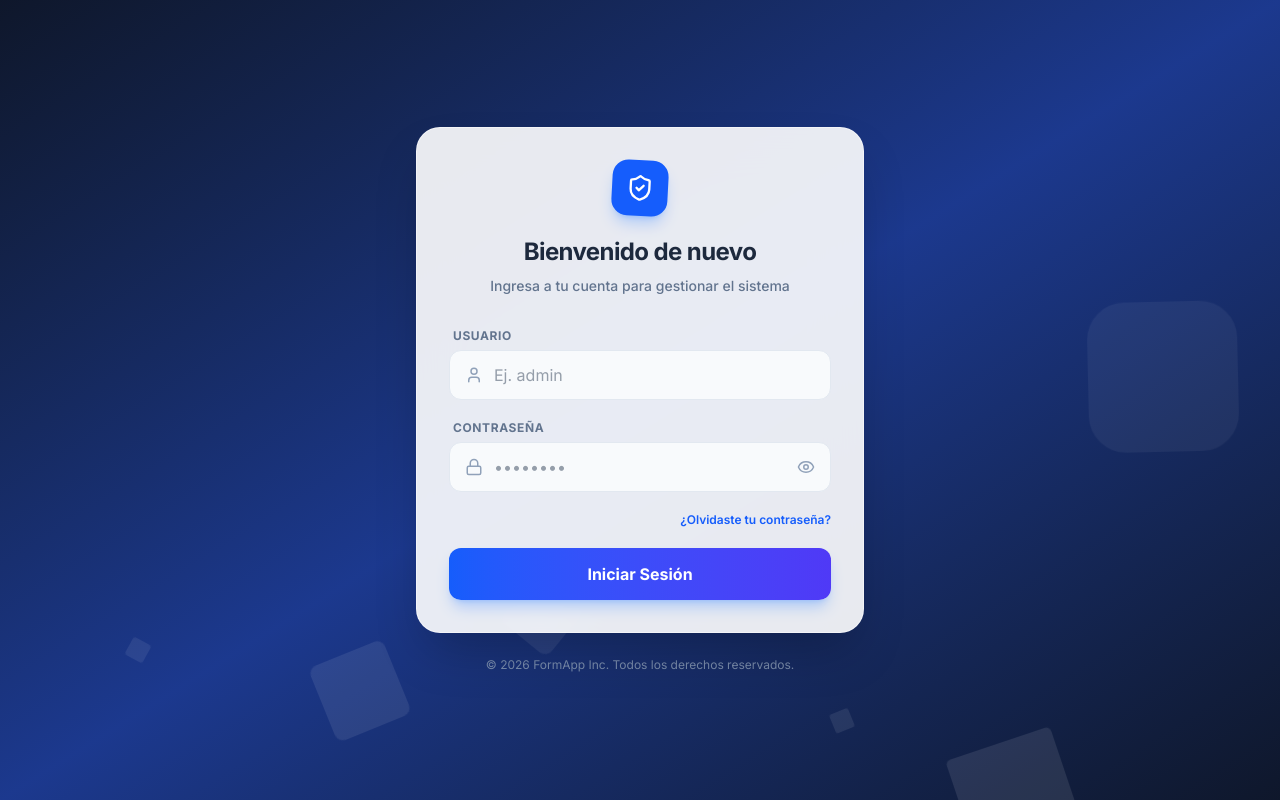
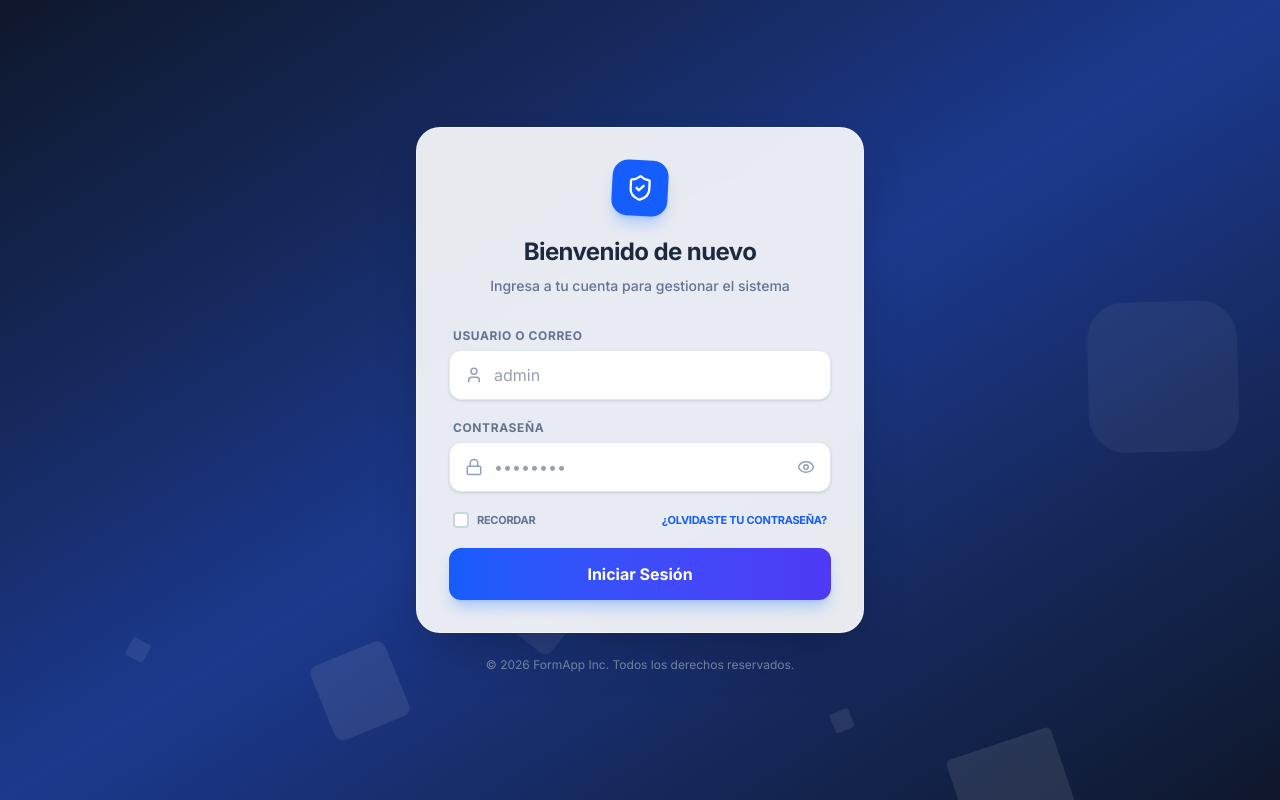
Before and after one commit to jamirascencioflores/digitalizacion_capacitaciones, a Next.js app in the folder frontend/: page /login in a window 1280 px wide. Built offline with nearby package versions, Linux system fonts and the light colour scheme; no server answers.

Commit message:
cambios splash

```diff
--- a/frontend/app/(auth)/login/page.tsx
+++ b/frontend/app/(auth)/login/page.tsx
@@ -1,6 +1,7 @@
 'use client';
 
-import { useState } from 'react';
+import { useState, useEffect } from 'react';
+
 import { useForm } from 'react-hook-form';
 import { useRouter } from 'next/navigation';
 import Link from 'next/link'; // 🟢 1. Importamos Link
@@ -22,19 +23,36 @@ export default function LoginPage() {
   const { login } = useAuth();
   const router = useRouter();
 
-  const { register, handleSubmit, formState: { errors } } = useForm<LoginFormInputs>();
+  const { register, handleSubmit, setValue, formState: { errors } } = useForm<LoginFormInputs>();
   const [errorGlobal, setErrorGlobal] = useState<string | null>(null);
   const [loading, setLoading] = useState(false);
+  const [rememberMe, setRememberMe] = useState(false);
 
   const [showPassword, setShowPassword] = useState(false);
   const [showModal, setShowModal] = useState(false);
   const [recoveryUser, setRecoveryUser] = useState('');
   const [recoveryStatus, setRecoveryStatus] = useState<'idle' | 'loading' | 'success' | 'error'>('idle');
 
+  // Cargar usuario recordado al montar el componente
+  useEffect(() => {
+    const savedUser = localStorage.getItem('rememberUser');
+    if (savedUser) {
+      setValue('usuario', savedUser);
+      setRememberMe(true);
+    }
+  }, [setValue]);
+
   const onSubmit = async (data: LoginFormInputs) => {
     setLoading(true);
     setErrorGlobal(null);
     try {
+      // Guardar o eliminar el usuario recordado
+      if (rememberMe) {
+        localStorage.setItem('rememberUser', data.usuario);
+      } else {
+        localStorage.removeItem('rememberUser');
+      }
+
       await login(data.usuario, data.contrasena);
       router.push('/dashboard');
     } catch (err: unknown) {
@@ -98,27 +116,27 @@ export default function LoginPage() {
           </div>
 
           <form onSubmit={handleSubmit(onSubmit)} className="space-y-5">
-            {/* INPUT USUARIO - Diseño Clean */}
+            {/* INPUT USUARIO O CORREO */}
             <div className="space-y-1.5">
-              <label className="block text-xs font-bold text-slate-500 uppercase tracking-wider ml-1">Usuario</label>
+              <label className="block text-xs font-bold text-slate-500 uppercase tracking-wider ml-1">USUARIO O CORREO</label>
               <div className="relative group">
                 <div className="absolute inset-y-0 left-0 pl-4 flex items-center pointer-events-none text-slate-400 group-focus-within:text-blue-500 transition-colors">
                   <User size={18} />
                 </div>
                 <input
                   type="text"
-                  placeholder="Ej. admin"
+                  placeholder="admin"
                   {...register('usuario', { required: 'El usuario es obligatorio' })}
-                  className="w-full rounded-xl border border-slate-200 bg-slate-50 pl-11 pr-4 py-3 text-slate-700 outline-none transition-all focus:border-blue-500 focus:ring-4 focus:ring-blue-500/10 focus:bg-white"
+                  className="w-full rounded-xl border border-slate-200 bg-white pl-11 pr-4 py-3 text-slate-700 outline-none transition-all focus:border-blue-500 focus:ring-4 focus:ring-blue-500/10 shadow-sm transition-colors autofill:shadow-[inset_0_0_0_1000px_white] autofill:text-slate-700"
                 />
               </div>
               {errors.usuario && <span className="text-xs font-medium text-red-500 ml-1">{errors.usuario.message}</span>}
             </div>
 
-            {/* INPUT CONTRASEÑA - Diseño Clean */}
+            {/* INPUT CONTRASEÑA */}
             <div className="space-y-1.5">
               <div className="flex justify-between items-center">
-                <label className="block text-xs font-bold text-slate-500 uppercase tracking-wider ml-1">Contraseña</label>
+                <label className="block text-xs font-bold text-slate-500 uppercase tracking-wider ml-1">CONTRASEÑA</label>
               </div>
 
               <div className="relative group">
@@ -129,7 +147,7 @@ export default function LoginPage() {
                   type={showPassword ? "text" : "password"}
                   placeholder="••••••••"
                   {...register('contrasena', { required: 'La contraseña es obligatoria' })}
-                  className="w-full rounded-xl border border-slate-200 bg-slate-50 pl-11 pr-12 py-3 text-slate-700 outline-none transition-all focus:border-blue-500 focus:ring-4 focus:ring-blue-500/10 focus:bg-white"
+                  className="w-full rounded-xl border border-slate-200 bg-white pl-11 pr-12 py-3 text-slate-700 outline-none transition-all focus:border-blue-500 focus:ring-4 focus:ring-blue-500/10 shadow-sm transition-colors autofill:shadow-[inset_0_0_0_1000px_white] autofill:text-slate-700"
                 />
                 <button
                   type="button"
@@ -142,16 +160,31 @@ export default function LoginPage() {
               {errors.contrasena && <span className="text-xs font-medium text-red-500 ml-1">{errors.contrasena.message}</span>}
             </div>
 
-            <div className="flex justify-end">
+            <div className="flex justify-between items-center px-1">
+              <label className="flex items-center gap-2 cursor-pointer group select-none">
+                <div className="relative flex items-center justify-center">
+                  <input
+                    type="checkbox"
+                    checked={rememberMe}
+                    onChange={(e) => setRememberMe(e.target.checked)}
+                    className="peer appearance-none w-4 h-4 rounded border-2 border-slate-300 bg-white checked:bg-blue-600 checked:border-blue-600 transition-all cursor-pointer"
+                  />
+                  <CheckCircle2 size={10} className="absolute text-white hidden peer-checked:block pointer-events-none" />
+                </div>
+                <span className="text-[11px] font-bold text-slate-500 group-hover:text-blue-600 transition-colors uppercase tracking-tight">Recordar</span>
+              </label>
+
               <button
                 type="button"
                 onClick={() => { setShowModal(true); setRecoveryStatus('idle'); setRecoveryUser(''); }}
-                className="text-xs font-semibold text-blue-600 hover:text-blue-700 transition-all hover:translate-x-1 active:scale-95"
+                className="text-[11px] font-bold text-blue-600 hover:text-blue-700 transition-all hover:translate-x-1 active:scale-95 uppercase tracking-tight"
               >
                 ¿Olvidaste tu contraseña?
               </button>
+            </div>
 
-            </div>
+
+
 
             {errorGlobal && (
               <div className="rounded-xl bg-red-50 p-3 flex items-start gap-3 text-sm text-red-600 border border-red-100 animate-in fade-in slide-in-from-top-2">
@@ -181,7 +214,21 @@ export default function LoginPage() {
           &copy; {new Date().getFullYear()} FormApp Inc. Todos los derechos reservados.
         </p>
 
+        {/* PARCHE DEFINITIVO PARA AUTOFILL (EVITAR LETRAS BLANCAS) */}
+        <style dangerouslySetInnerHTML={{
+          __html: `
+            input:-webkit-autofill,
+            input:-webkit-autofill:hover,
+            input:-webkit-autofill:focus,
+            input:-webkit-autofill:active {
+                -webkit-box-shadow: 0 0 0 1000px white inset !important;
+                -webkit-text-fill-color: #334155 !important;
+                transition: background-color 5000s ease-in-out 0s;
+            }
+        `}} />
+
       </div>
+
 
       {/* MODAL DE RECUPERACIÓN - Refinado con Animación */}
       {showModal && (
--- a/frontend/app/layout.tsx
+++ b/frontend/app/layout.tsx
@@ -21,7 +21,8 @@ export default function RootLayout({
   children: React.ReactNode;
 }>) {
   return (
-    <html lang="es" suppressHydrationWarning>
+    <html lang="es" suppressHydrationWarning data-scroll-behavior="smooth">
+
       <body className={inter.className}>
 
         {/* 🟢 CORRECCIÓN: Un Provider dentro del otro */}
--- /dev/null
+++ b/frontend/components/shared/SplashScreen.tsx
@@ -0,0 +1,48 @@
+'use client';
+
+import Image from 'next/image';
+import { Loader2 } from 'lucide-react';
+
+export default function SplashScreen({ message = "Preparando tu sesión..." }: { message?: string }) {
+    return (
+        <div className="fixed inset-0 z-[9999] flex flex-col items-center justify-center bg-[#020617] animate-in fade-in duration-500">
+            {/* Fondo con gradiente sutil */}
+            <div className="absolute inset-0 overflow-hidden pointer-events-none">
+                <div className="absolute top-[-10%] left-[-10%] w-[40%] h-[40%] bg-blue-600/10 blur-[120px] rounded-full"></div>
+                <div className="absolute bottom-[-10%] right-[-10%] w-[40%] h-[40%] bg-indigo-600/10 blur-[120px] rounded-full"></div>
+            </div>
+
+            <div className="relative flex flex-col items-center">
+                {/* Logo con animación de entrada */}
+                <div className="relative h-24 w-64 mb-10 animate-in zoom-in-95 slide-in-from-bottom-4 duration-700 delay-150">
+                    <Image
+                        src="/logo_empresa.png"
+                        alt="Logo Pampa Baja"
+                        fill
+                        className="object-contain drop-shadow-2xl"
+                        priority
+                        sizes="(max-width: 768px) 100vw, 256px"
+                    />
+                </div>
+
+
+                {/* Loader y Mensaje */}
+                <div className="flex flex-col items-center gap-4 animate-in fade-in slide-in-from-bottom-2 duration-700 delay-300">
+                    <div className="relative flex items-center justify-center">
+                        <Loader2 className="h-10 w-10 text-blue-500 animate-spin" />
+                        <div className="absolute inset-0 h-10 w-10 border-4 border-blue-500/20 rounded-full"></div>
+                    </div>
+
+                    <p className="text-blue-100/60 font-medium text-sm tracking-[0.2em] uppercase">
+                        {message}
+                    </p>
+                </div>
+            </div>
+
+            {/* Footer sutil */}
+            <div className="absolute bottom-10 text-[10px] text-blue-500/30 font-bold uppercase tracking-[0.3em] animate-in fade-in duration-1000 delay-500">
+                by Nos Planet
+            </div>
+        </div>
+    );
+}
```
Also changed, not shown: frontend/context/AuthContext.tsx (+40 -25 lines).
